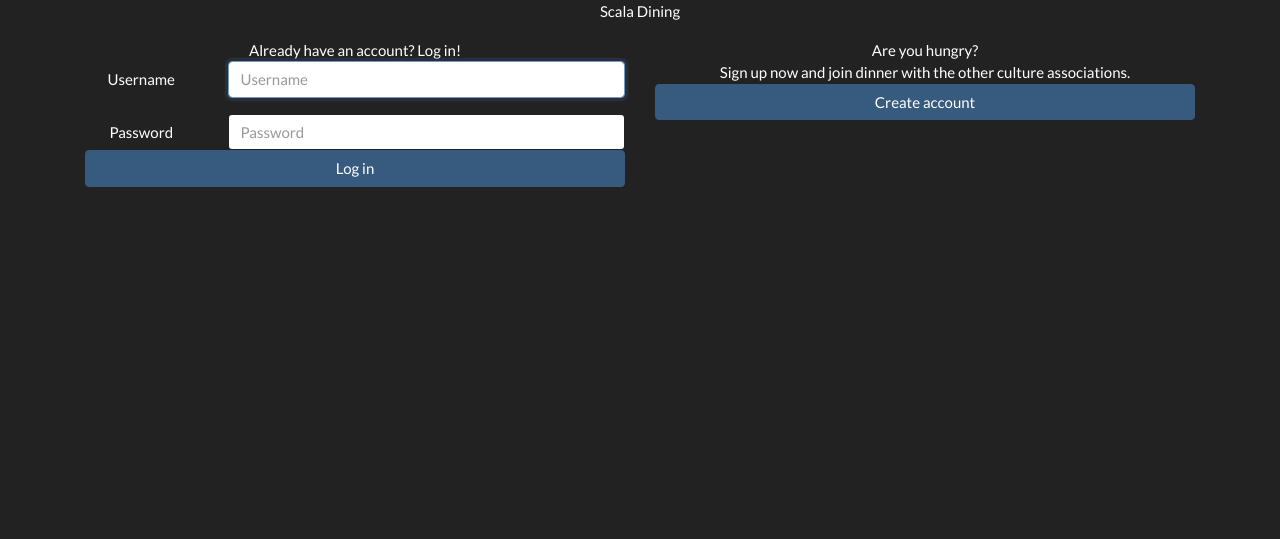
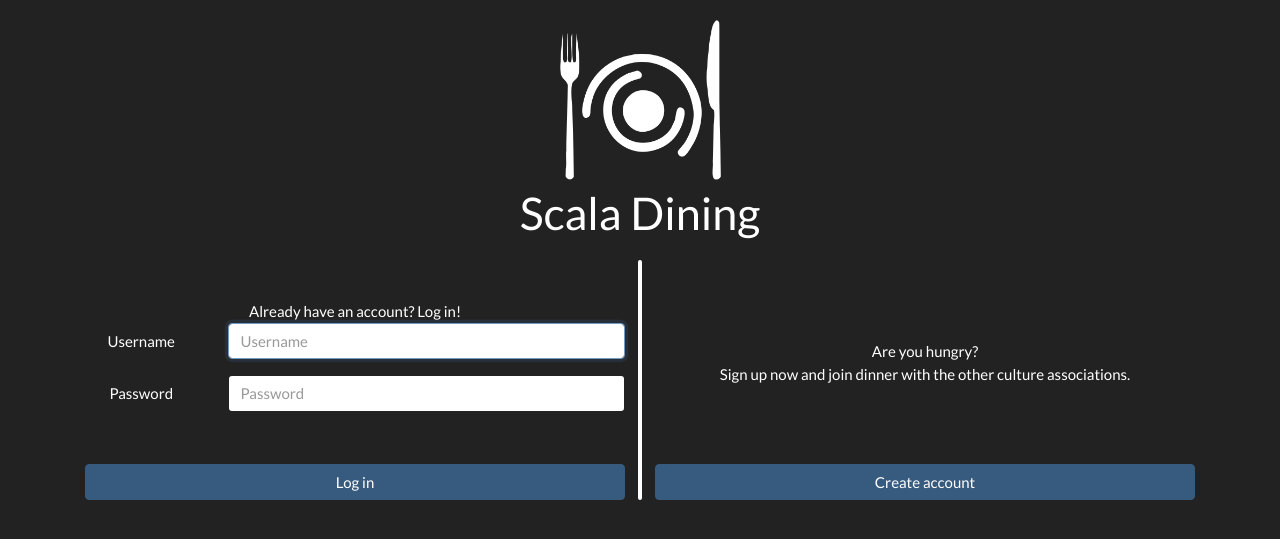
Before and after one commit to VSEScala/Scala-Dining, a Django app: page /accounts/login/ in a window 1280 px wide. Shown: the top 539 px of the page. Run offline with Django 3.2, Linux system fonts and the light colour scheme; some libraries are stand-ins or nearby versions.

Commit message:
Adjusted login and register screen to adhere to bootstrap as much as possible Placed the dining.css and login.css in block statements for the locations needed

```diff
--- a/UserDetails/views_user.py
+++ b/UserDetails/views_user.py
@@ -39,8 +39,8 @@ class CreditsOverview(View):
         lower_bound = length * (page - 1)
         upper_bound = length * page
 
-        dining_lists = DiningList.objects.filter(diningentry__user=request.user)
-        dining_lists = DiningList.objects.filter(diningentryexternal__user=request.user).union(dining_lists)
+        dining_lists = DiningList.objects.filter(diningentry_set__user=request.user)
+        dining_lists = DiningList.objects.filter(diningentryexternal_set__user=request.user).union(dining_lists)
 
         transactions = Transaction.objects.filter(source_user=request.user, source_association=None)
         transactions = Transaction.objects.filter(target_user=request.user, target_association=None).union(transactions)
--- a/assets/static/css/Log-in.css
+++ b/assets/static/css/Log-in.css
@@ -12,11 +12,6 @@
     font-size: 3em;
     margin: 0 0 10px 0;
 }
-
-.login-vertextalign{
-    vertical-align:bottom;
-}
-
 
 .login-verline{
     position: absolute;
@@ -36,9 +31,22 @@
     margin: 2em 0;
 }
 
+.login-heightcontrol{
+    height: 30vh;
+    min-height: 200px;
+}
+
+.login-reg_height_offset, .login-log_height_offset{
+    padding-top: 0;
+}
+
 @media (min-width: 576px) {
-    .login-veralign {
-        padding-top: calc(20vh - 100px);
+    .login-reg_height_offset{
+        padding-top: 10vh;
+    }
+
+    .login-log_height_offset{
+        padding-top: 5vh;
     }
 
     .DiningLogo{
@@ -48,13 +56,10 @@
     .DiningTitle{
         margin-bottom: 1em;
     }
+
+    .login-hooklow{
+        position: absolute;
+        bottom: 0;
+        left: 0;
+    }
 }
-
-
-.tooltipInfo{
-    display: none;
-}
-
-.tooltip:checked ~ .tooltipInfo{
-    display: block;
-}
--- a/assets/templates/accounts/register.html
+++ b/assets/templates/accounts/register.html
@@ -1,5 +1,11 @@
 {% extends 'base_no_navbar.html' %}
 {% load form_extras %}
+{% load static %}
+
+{% block head %}
+    <link rel="stylesheet" href="{% static 'css/Log-in.css' %}">
+{% endblock %}
+
 {% block body %}
     <div class="col-12  min-height-33vh min-height-sm-200px">
         <div class="DiningLogo"></div>
--- a/assets/templates/base_no_navbar.html
+++ b/assets/templates/base_no_navbar.html
@@ -16,12 +16,8 @@
     {# Stylesheet color overlay #}
     <link rel="stylesheet" href="{% static 'css/bootstrap_colors_darkly.css' %}">
 
-    <!--
-    <link rel="stylesheet" href="{% static 'css/base_sizes.css' %}">
-    <link rel="stylesheet" href="{% static 'css/base-colors.css' %}">-->
-    <link rel="stylesheet" href="{% static 'css/dining.css' %}">
-    <!--<link rel="stylesheet" href="{% static 'css/header.css' %}">-->
-    <!--<link rel="stylesheet" href="{% static 'css/Log-in.css' %}">-->
+
+
 
 
     <!-- jQuery first, then Popper.js, then Bootstrap JS -->
--- a/assets/templates/dining_lists/dining_day.html
+++ b/assets/templates/dining_lists/dining_day.html
@@ -3,6 +3,10 @@
 {% load humanize %}
 
 {% block title %}Scala Dining {{ date }} {% endblock %}
+
+{% block head %}
+    <link rel="stylesheet" href="{% static 'css/dining.css' %}">
+{% endblock %}
 
 {% block content %}
     <div class="col-12 row p-0 m-0">
--- a/assets/templates/dining_lists/dining_slot.html
+++ b/assets/templates/dining_lists/dining_slot.html
@@ -2,6 +2,10 @@
 {% load staticfiles %}
 
 {% block title %}Scala Dining {{ date }} {% endblock %}
+
+{% block head %}
+    <link rel="stylesheet" href="{% static 'css/dining.css' %}">
+{% endblock %}
 
 {% block content %}
     <div class="col-12 row p-0 m-0 pt-4 pb-5 mb-5">
--- a/assets/templates/registration/login.html
+++ b/assets/templates/registration/login.html
@@ -1,43 +1,47 @@
 {% extends 'base_no_navbar.html' %}
+{% load static %}
+
+{% block head %}
+    <link rel="stylesheet" href="{% static 'css/Log-in.css' %}">
+{% endblock %}
+
 
 {% block body %}
-<div class="col-12  min-height-33vh min-height-sm-200px">
+<div class="col-12 login-heightcontrol">
     <div class="DiningLogo"></div>
     <p class="text-center DiningTitle">Scala Dining</p>
-
-    <div class="show-sm">
-    </div>
 </div>
 
 
 <div class="container">
-    <div class="row width-max-lg text-center text-size-md-5">
-        <div class="col-sm-6 order-sm-1 min-height-25vh min-height-sm-50vh ">
-            <div class="login-veralign">
-                <div class="min-height-sm-200px">
+    <div class="row text-center">
+        <div class="col-sm-6 order-sm-1 login-heightcontrol">
+            <div class="position-relative h-100">
+                <div class="login-reg_height_offset">
                 Are you hungry?
                 <br>
                 Sign up now and join dinner with the other culture associations.
                 </div>
-                <a class="btn btn-block btn-primary" href="{% url 'register' %}">Create account</a>
+                <br class="d-sm-none">
+                <br class="d-sm-none">
+                <a class="btn btn-block btn-primary login-hooklow" href="{% url 'register' %}">Create account</a>
+                <div class="login-horline d-sm-none d-block"></div>
             </div>
-            <div class="login-horline hide-sm"></div>
         </div>
-        <div class="col-sm-6 order-sm-0 min-height-33vh ">
-            <div class="login-verline show-sm"></div>
+        <div class="col-sm-6 order-sm-0 login-heightcontrol">
+            <div class="login-verline d-none d-sm-block"></div>
 
-            <div class="login-veralign">
-                <form method="post">
-                    <div class="min-height-sm-200px">
+            <form method="post" class="position-relative h-100">
+                <div class="login-log_height_offset">
                     <div class="hide-sm">
                         Already have an account? Log in!
                     </div>
                     {% csrf_token %}
                     {% include "snippets/bootstrap_form.html" %}
                 </div>
-                    <button type="submit" class="btn btn-block btn-primary" style="margin-top: -1rem;">Log in</button>
+                <button type="submit" class="btn btn-block btn-primary login-hooklow">Log in</button>
             </form>
-            </div>
+
         </div>
         <!--<div class="verticalLine"></div>-->
     </div>
```
Lines whose indentation alone changed are shown as unchanged.
